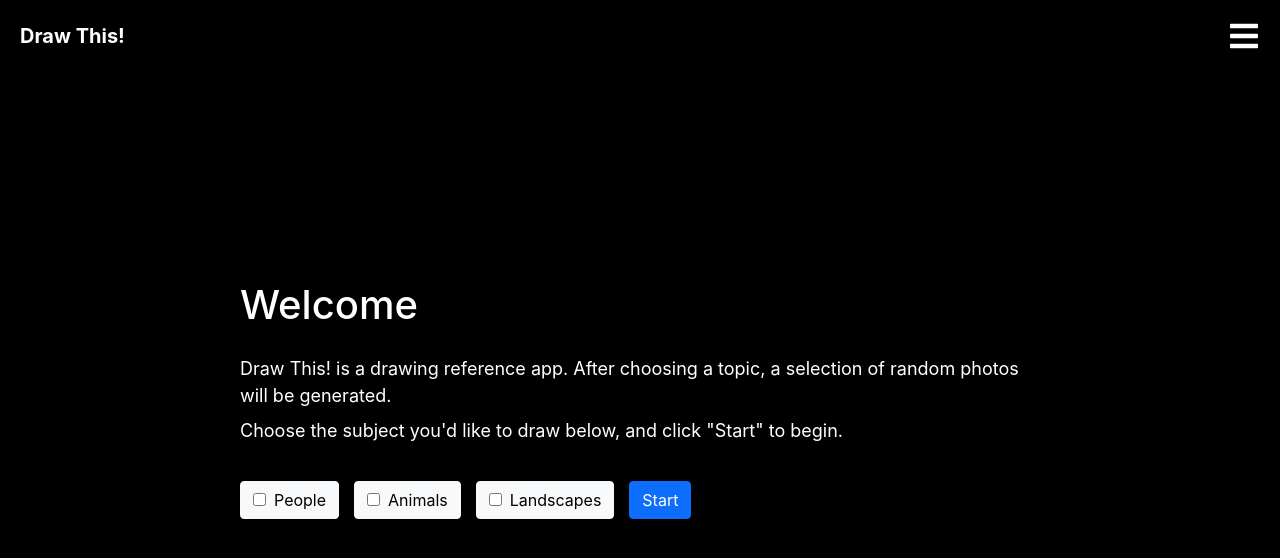
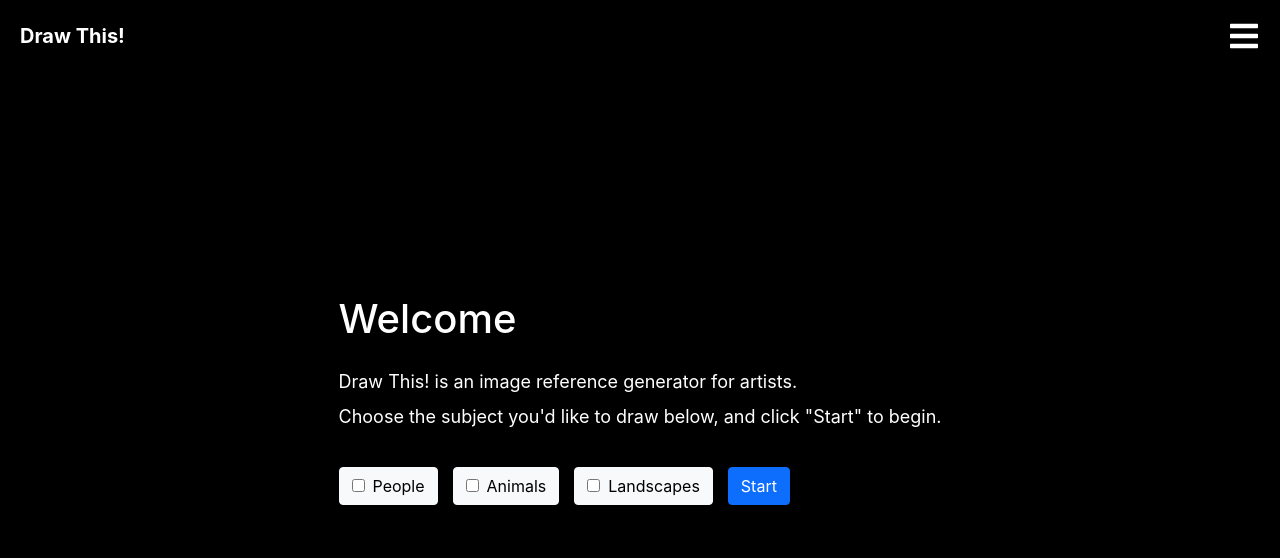
Before and after one commit to gojanedoe/drawing-app, a React (Create React App) app: page / in a window 1280 px wide. Shown: the top 558 px of the page. Built offline with nearby package versions, Linux system fonts and the light colour scheme.

Commit message:
Adjust description

```diff
--- a/src/components/Intro.js
+++ b/src/components/Intro.js
@@ -5,10 +5,7 @@ const Intro = () => {
     <div className="container">
       <main>
         <h1>Welcome</h1>
-        <p>
-          Draw This! is a drawing reference app. After choosing a topic, a
-          selection of random photos will be generated.
-        </p>
+        <p>Draw This! is an image reference generator for artists.</p>
         <p>
           Choose the subject you'd like to draw below, and click "Start" to
           begin.
```
